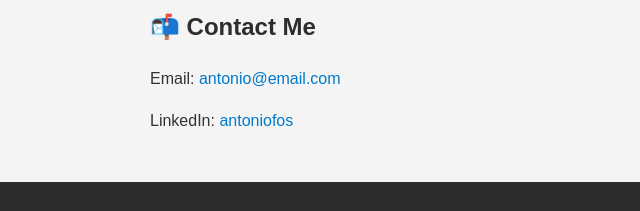
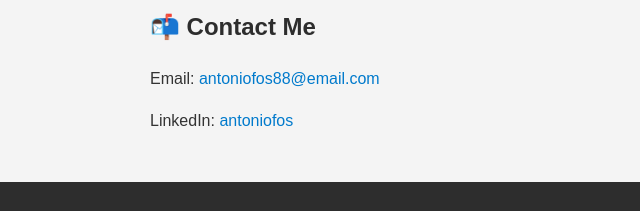
Before and after one commit to antoniofos88/portfolio, a plain HTML site: page index.html in a window 1280 px wide. Shown: the part 804-1015 px from the top of the page, 90-730 px from the left. Drawn offline with Linux system fonts and the light colour scheme; a script that the page names is missing.

Commit message:
Update index.html

```diff
--- a/index.html
+++ b/index.html
@@ -26,7 +26,7 @@
 
   <section class="contact">
     <h2>📬 Contact Me</h2>
-    <p>Email: <a href="mailto:antonio@email.com">antonio@email.com</a></p>
+    <p>Email: <a href="mailto:antoniofos88@email.com">antoniofos88@email.com</a></p>
     <p>LinkedIn: <a href="https://www.linkedin.com/in/antoniofos/" target="_blank">antoniofos</a></p>
   </section>
 
```
